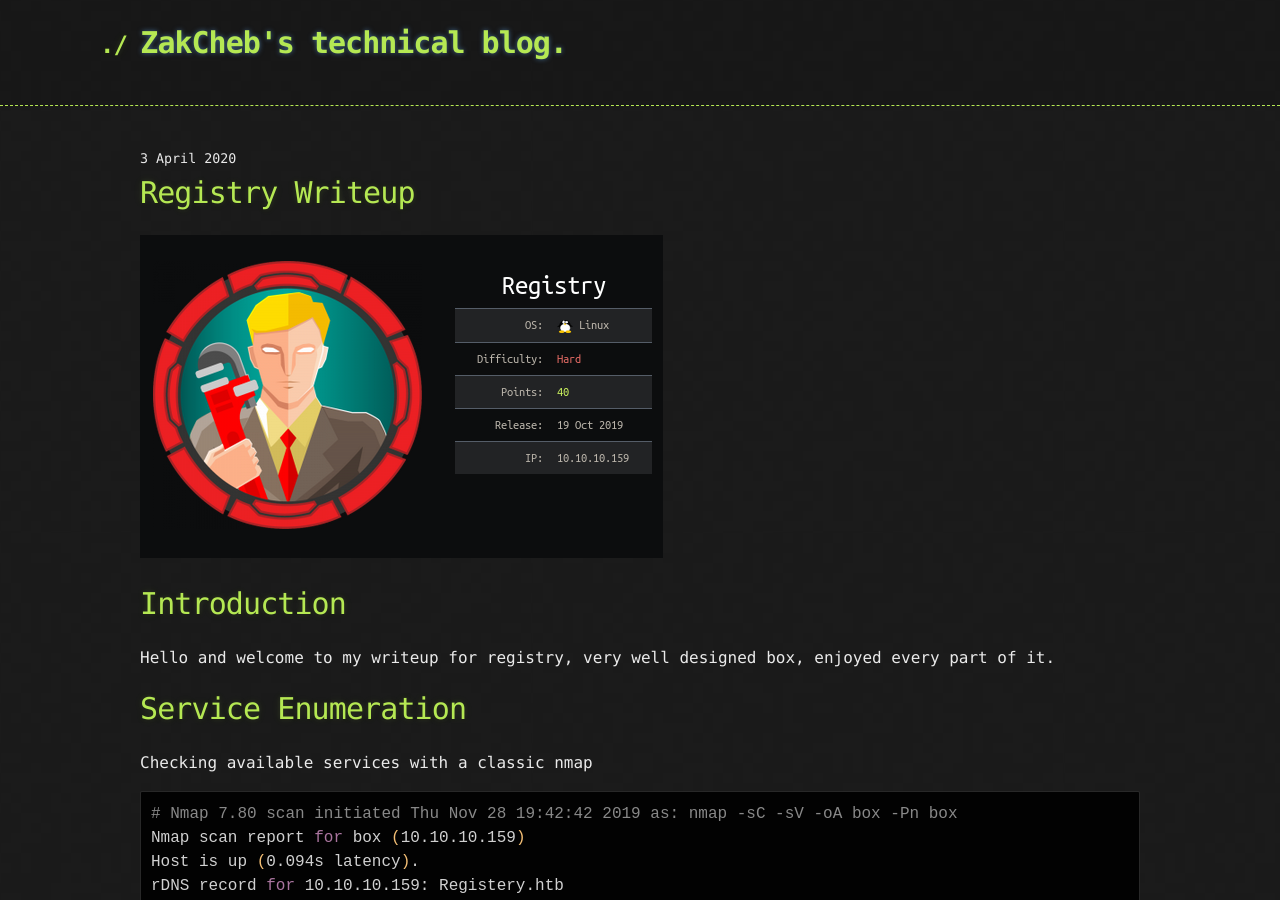
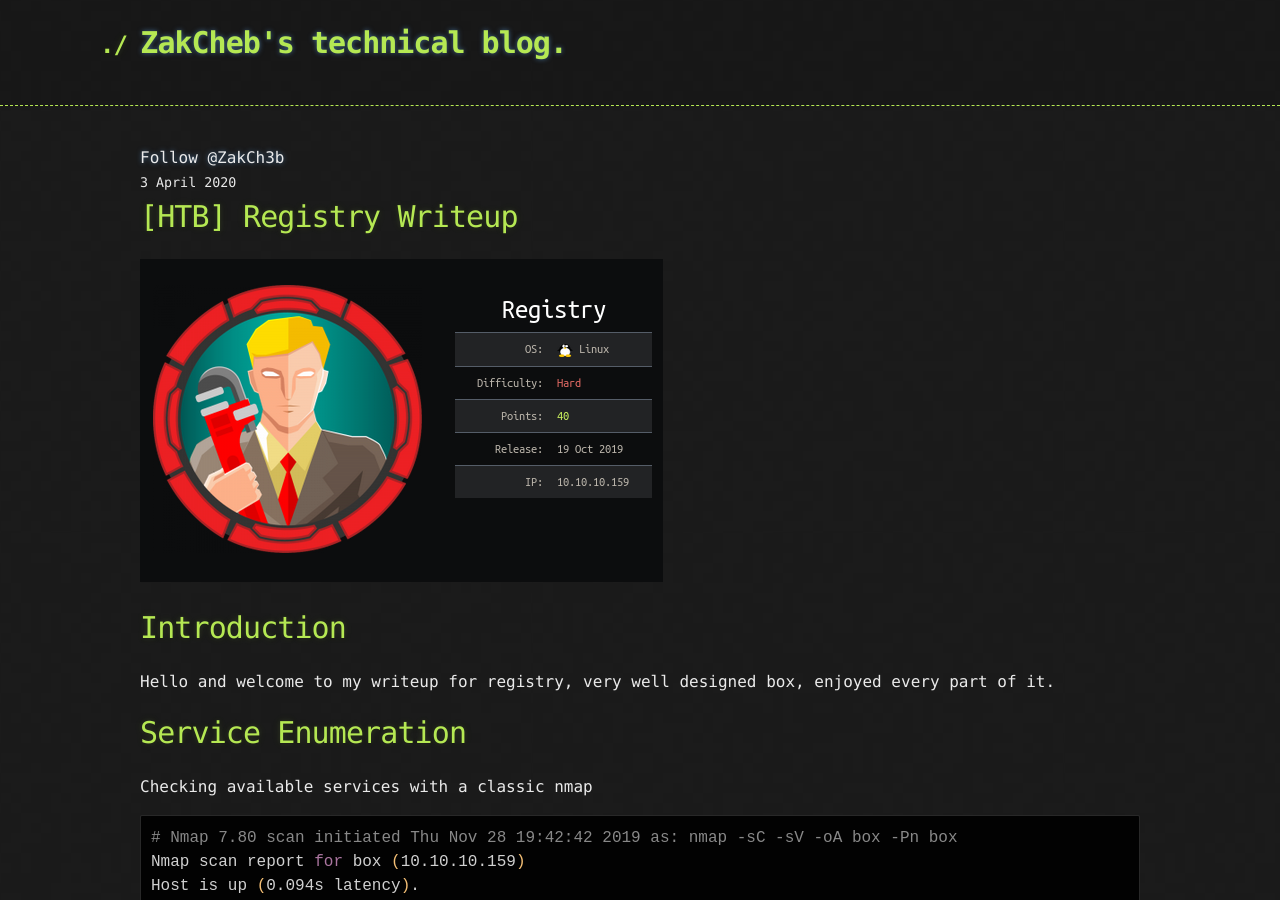
Before and after one commit to ZakCheb/ZakCheb.github.io, a Jekyll site: the page built from _posts/2020-04-03-Registry-Writeup.md, in a window 1280 px wide and 900 px high. Built offline with Jekyll 4.4.1, drawn with Linux system fonts in a browser that asks for light colours; comment, search, counter and statistics services are not loaded; the repository's description, which GitHub fills in, is left out.

Commit message:
Added Twitter

```diff
--- a/_config.yml
+++ b/_config.yml
@@ -1,5 +1,4 @@
 title: ZakCheb's technical blog.
-# description: Hacker is a theme for GitHub Pages.
 show_downloads: true
 google_analytics:
 theme: jekyll-theme-hacker
--- a/_layouts/default.html
+++ b/_layouts/default.html
@@ -25,6 +25,7 @@ a {
     </header>
 
     <div class="container">
+	    <a href="https://twitter.com/ZakCh3b?ref_src=twsrc%5Etfw" class="twitter-follow-button" data-show-count="false">Follow @ZakCh3b</a><script async src="https://platform.twitter.com/widgets.js" charset="utf-8"></script>
       <section id="main_content">
         {{ content }}
       </section>
--- a/_posts/2020-04-03-Registry-Writeup.md
+++ b/_posts/2020-04-03-Registry-Writeup.md
@@ -1,6 +1,6 @@
 ---
 layout: post
-title: "Registry Writeup"
+title: "[HTB] Registry Writeup"
 date: 2020-04-03
 categories: jekyll update
 ---
```
Also changed, not shown: _posts/2019-12-7-Wall-Writeup.md (+1 -1 lines), README.md.
